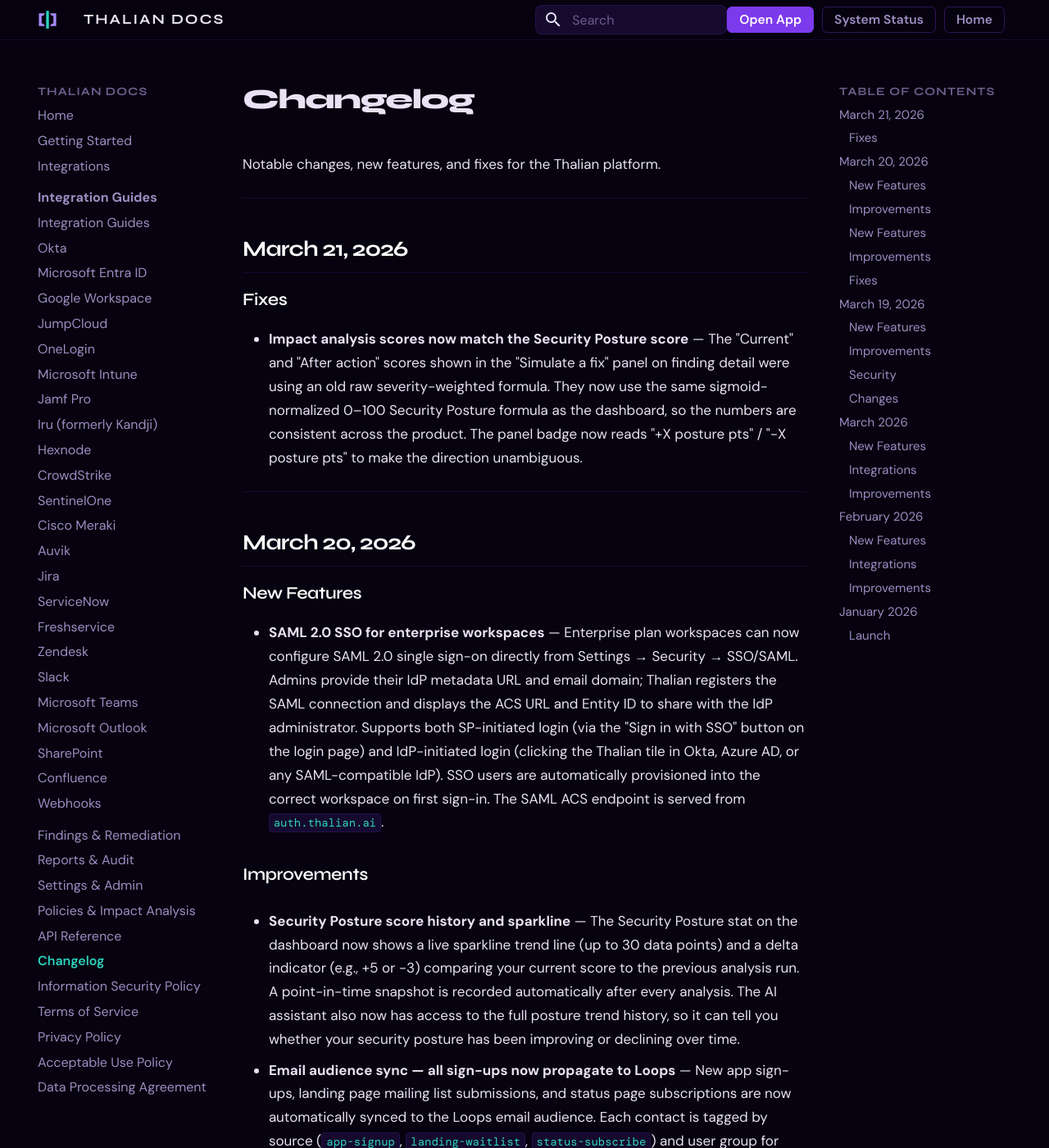
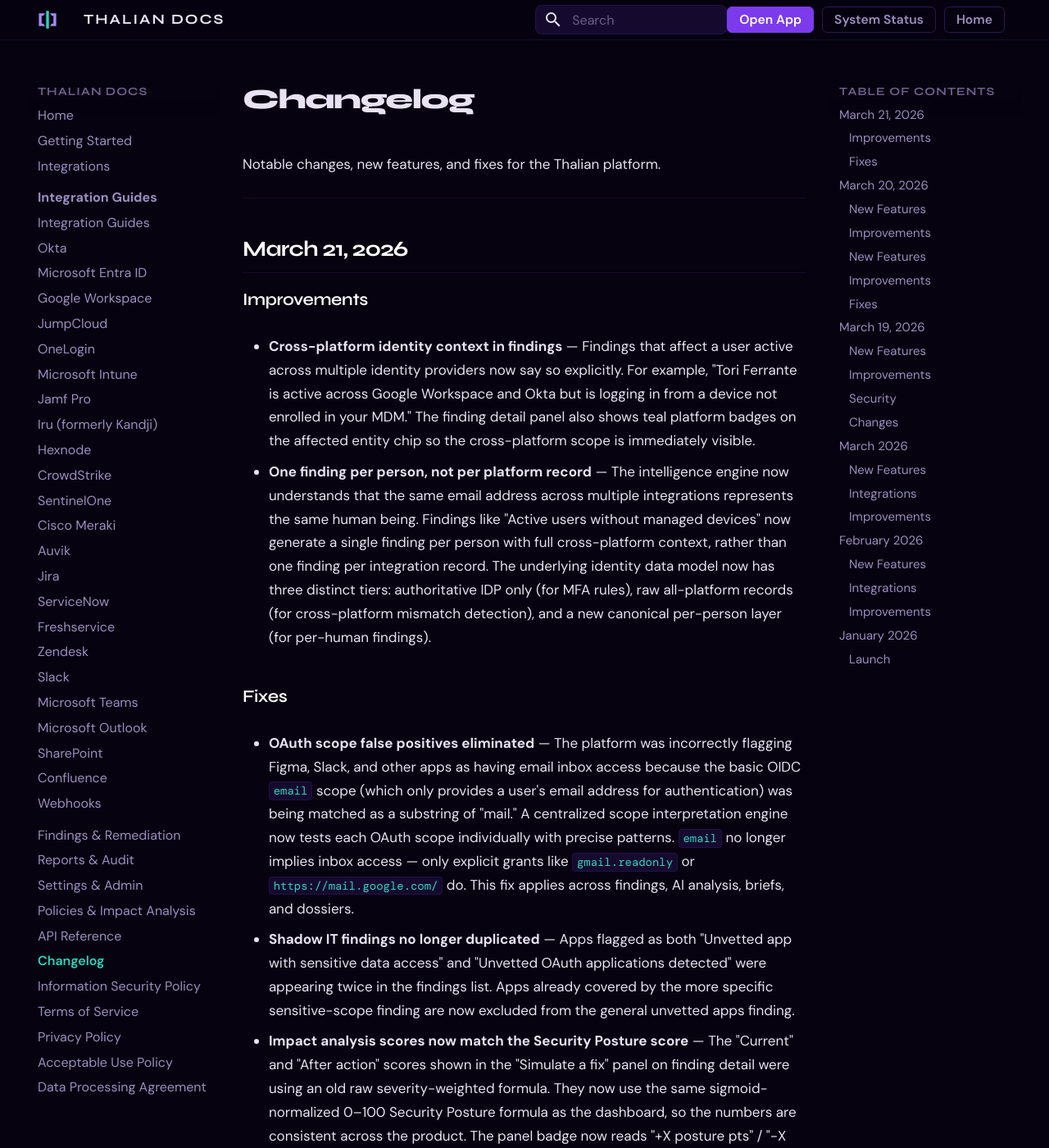
Before and after one commit to tori-mf13/thalian-docs, an MkDocs documentation site: the page built from docs/changelog.md, in a window 1280 px wide and 1400 px high. Shown: the whole window at 82% size. Built offline with MkDocs 1.6.1 and Material for MkDocs 9.7.7, drawn with Linux system fonts in a browser that asks for light colours; some of the changed text lies outside the part shown.

Commit message:
changelog: March 21 — scope fix, canonical identities, cross-platform findings
Co-Authored-By: Claude Sonnet 4.6 <noreply@anthropic.com>

```diff
--- a/docs/changelog.md
+++ b/docs/changelog.md
@@ -6,7 +6,17 @@ Notable changes, new features, and fixes for the Thalian platform.
 
 ## March 21, 2026
 
+### Improvements
+
+- **Cross-platform identity context in findings** — Findings that affect a user active across multiple identity providers now say so explicitly. For example, "Tori Ferrante is active across Google Workspace and Okta but is logging in from a device not enrolled in your MDM." The finding detail panel also shows teal platform badges on the affected entity chip so the cross-platform scope is immediately visible.
+
+- **One finding per person, not per platform record** — The intelligence engine now understands that the same email address across multiple integrations represents the same human being. Findings like "Active users without managed devices" now generate a single finding per person with full cross-platform context, rather than one finding per integration record. The underlying identity data model now has three distinct tiers: authoritative IDP only (for MFA rules), raw all-platform records (for cross-platform mismatch detection), and a new canonical per-person layer (for per-human findings).
+
 ### Fixes
+
+- **OAuth scope false positives eliminated** — The platform was incorrectly flagging Figma, Slack, and other apps as having email inbox access because the basic OIDC `email` scope (which only provides a user's email address for authentication) was being matched as a substring of "mail." A centralized scope interpretation engine now tests each OAuth scope individually with precise patterns. `email` no longer implies inbox access — only explicit grants like `gmail.readonly` or `https://mail.google.com/` do. This fix applies across findings, AI analysis, briefs, and dossiers.
+
+- **Shadow IT findings no longer duplicated** — Apps flagged as both "Unvetted app with sensitive data access" and "Unvetted OAuth applications detected" were appearing twice in the findings list. Apps already covered by the more specific sensitive-scope finding are now excluded from the general unvetted apps finding.
 
 - **Impact analysis scores now match the Security Posture score** — The "Current" and "After action" scores shown in the "Simulate a fix" panel on finding detail were using an old raw severity-weighted formula. They now use the same sigmoid-normalized 0–100 Security Posture formula as the dashboard, so the numbers are consistent across the product. The panel badge now reads "+X posture pts" / "−X posture pts" to make the direction unambiguous.
 
@@ -21,8 +31,6 @@ Notable changes, new features, and fixes for the Thalian platform.
 ### Improvements
 
 - **Security Posture score history and sparkline** — The Security Posture stat on the dashboard now shows a live sparkline trend line (up to 30 data points) and a delta indicator (e.g., +5 or −3) comparing your current score to the previous analysis run. A point-in-time snapshot is recorded automatically after every analysis. The AI assistant also now has access to the full posture trend history, so it can tell you whether your security posture has been improving or declining over time.
-
-- **Email audience sync — all sign-ups now propagate to Loops** — New app sign-ups, landing page mailing list submissions, and status page subscriptions are now automatically synced to the Loops email audience. Each contact is tagged by source (`app-signup`, `landing-waitlist`, `status-subscribe`) and user group for segmentation. Existing contacts were backfilled at launch.
 
 ### New Features
 
```
